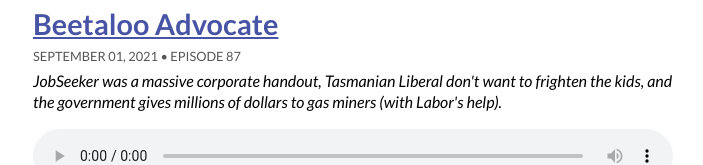
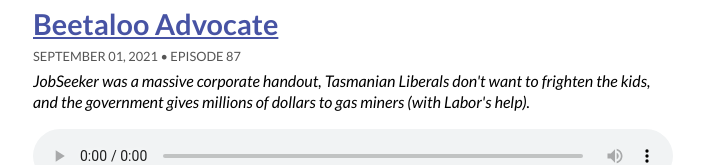
Before and after one commit to isaacwilliams/not-good-enough-web, a Gatsby site: page /087-beetaloo-advocate/ in a window 1280 px wide. Shown: the part 179-344 px from the top of the page, without its empty margins (287-990 px from the left). Built offline with nearby package versions, Linux system fonts and the light colour scheme; Gatsby itself is replaced by a stand-in of ours.

Commit message:
fix typo

```diff
--- a/content/episodes/087-beetaloo-advocate.md
+++ b/content/episodes/087-beetaloo-advocate.md
@@ -2,7 +2,7 @@
 number: 87
 title: Beetaloo Advocate
 date: "2021-09-01"
-description: JobSeeker was a massive corporate handout, Tasmanian Liberal don't want to frighten the kids, and the government gives millions of dollars to gas miners (with Labor's help).
+description: JobSeeker was a massive corporate handout, Tasmanian Liberals don't want to frighten the kids, and the government gives millions of dollars to gas miners (with Labor's help).
 fileLink: "https://mcdn.podbean.com/mf/web/kxuxy2/87-rort-rants-001.mp3"
 ---
 
```
